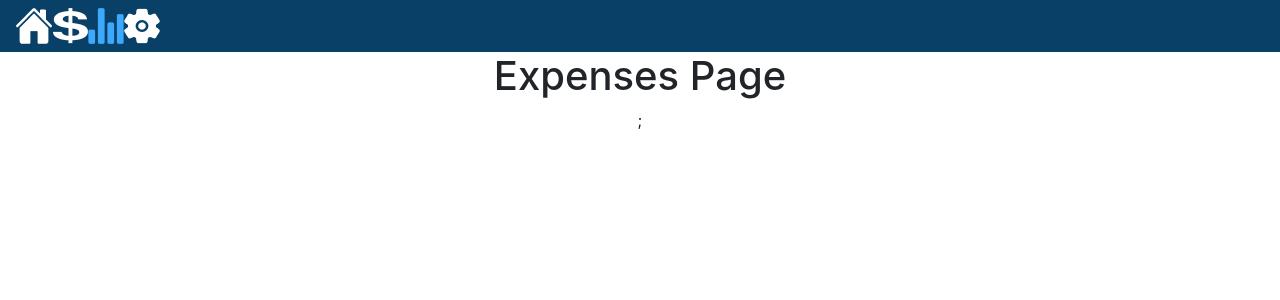
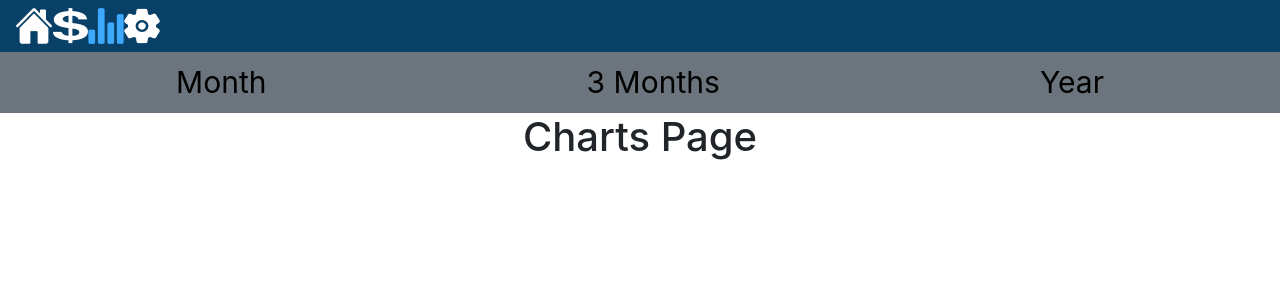
Before and after one commit to Alef5750/SpenderApp, a React (Create React App) app in the folder spender-frontend/: page /charts in a window 1280 px wide. Shown: the top 300 px of the page. Built offline with nearby package versions, Linux system fonts and the light colour scheme.

Commit message:
creating ChartsNav.jsx component, ChartsNav css module and added that into Chrts.jsx page

```diff
--- /dev/null
+++ b/spender-frontend/src/components/chartsNav.jsx
@@ -0,0 +1,32 @@
+import React from "react";
+import { Navbar } from "react-bootstrap";
+import { NavLink } from "react-router-dom";
+import { useLocation } from "react-router-dom";
+
+import styles from "../styles/ChartsNav.module.css";
+
+export default function ChartsNav() {
+    let Month, Months, Year;
+    const On = styles.On
+    const Off = styles.Off
+    const location = useLocation();
+    if (location.pathname === "/charts/month") Month = On;
+    else Month=Off;
+    if (location.pathname === "/charts/3months") Months = On;
+    else Months = Off;
+    if (location.pathname === "/charts/year") Year = On;
+    else Year = Off;
+    return (
+        <Navbar bg="secondary" sticky="top" expand="sm" className="py-2 justify-content-around">
+            <NavLink to="/charts/month" className="text-decoration-none">
+                <span className={Month}>Month</span>
+            </NavLink>
+            <NavLink to="/charts/3months" className="text-decoration-none">
+                <span className={Months}>3 Months</span>
+            </NavLink>
+            <NavLink to="/charts/year" className="text-decoration-none">
+                <span className={Year}>Year</span>
+            </NavLink>
+        </Navbar>
+    );
+}
--- a/spender-frontend/src/pages/Charts.jsx
+++ b/spender-frontend/src/pages/Charts.jsx
@@ -1,11 +1,14 @@
 import React from "react";
+import ChartsNav from "../components/chartsNav";
 import Navigation from "../components/Navigation";
+
 
 export default function Charts() {
   return (
     <div>
       <Navigation />
-      <h1>Expenses Page</h1>;
+      <ChartsNav/>
+      <h1>Charts Page</h1>
     </div>
   );
 }
--- /dev/null
+++ b/spender-frontend/src/styles/ChartsNav.module.css
@@ -0,0 +1,8 @@
+.On{
+    color: white !important;
+    font-size: 30px;
+}
+.Off{
+    color: black !important;
+    font-size: 30px;
+}
```
